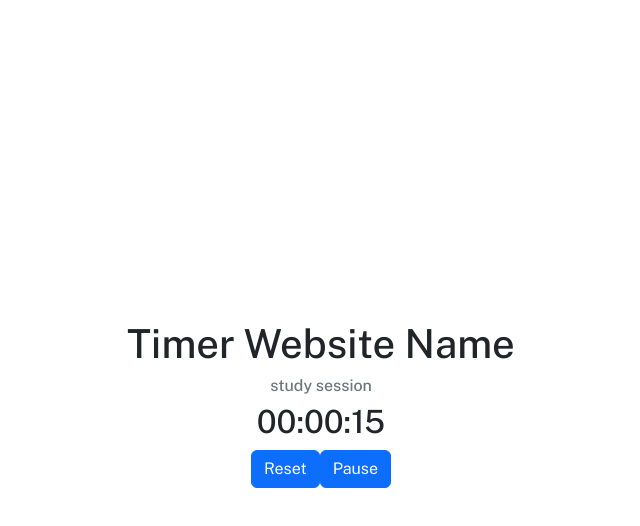
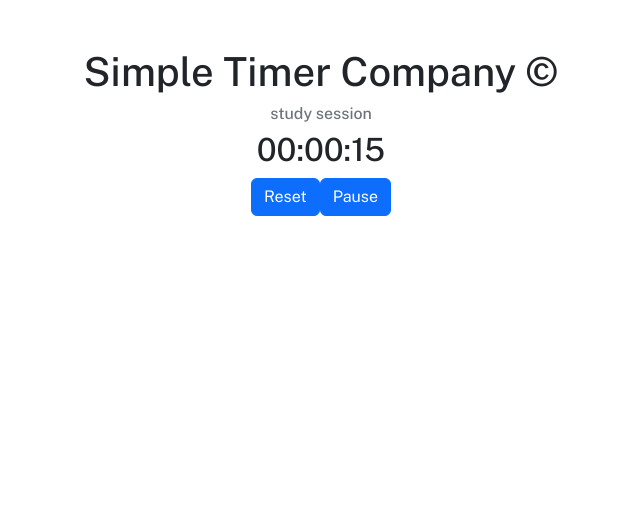
Before and after one commit to sunnyxtian/timer-app, a React (Create React App) app in the folder timer-app-react/: page / in a window 1280 px wide. Shown: the top 526 px of the page, without its empty margins (319-959 px from the left). Built offline with nearby package versions, Linux system fonts and the light colour scheme.

Commit message:
debugging

```diff
--- a/timer-app-react/src/App.css
+++ b/timer-app-react/src/App.css
@@ -8,5 +8,4 @@ body {
   text-align: center;
   margin: auto;
   max-width: 95%;
-  padding-top: 25%;
 }
--- a/timer-app-react/src/App.js
+++ b/timer-app-react/src/App.js
@@ -33,7 +33,8 @@ function App() {
 
   // 3. Pass wrapper functions of setters down to the child elements.
   const incrementInterval = function () {
-    const updatedCurrInterval = currInterval + 1;
+    const updatedCurrInterval = parseInt(currInterval) + 1;
+    console.log("current interval number: " + updatedCurrInterval);
     setCurrInterval(updatedCurrInterval);
   }
 
--- a/timer-app-react/src/components/NavBar.js
+++ b/timer-app-react/src/components/NavBar.js
@@ -1,6 +1,10 @@
 function NavBar () {
   return (
-    <h1>Timer Website Name</h1>
+    <div>
+      <header className="mt-5">
+        <h1>Simple Timer Company &#169;	</h1>
+      </header>
+    </div>
   )
 }
 
--- a/timer-app-react/src/components/Timer.js
+++ b/timer-app-react/src/components/Timer.js
@@ -70,8 +70,10 @@ const Timer = (props) => {
           }
 
           const newDuration = newFocusState ? props.focusLengthMins * 60 : props.breakLengthMins * 60;
+          console.log(newDuration);  // this outputs NaN during breaks
+
           setRemainingTime(newDuration);
-          setTimer(formatTime(newDuration));
+        //   setTimer(formatTime(newDuration));   Not necessary since this function runs when remaining time changes
           startTimer();
       }, 3000); // 3 second delay before switching state
     };
@@ -85,7 +87,7 @@ const Timer = (props) => {
         }
         const newDuration = props.isFocusInterval ? props.focusLengthMins * 60 : props.breakLengthMins * 60;
         setRemainingTime(newDuration);
-        setTimer(formatTime(newDuration));
+        // setTimer(formatTime(newDuration)); Not necessary since this function runs when remaining time changes
         startTimer();
         setIsPaused(false);
     };
```
